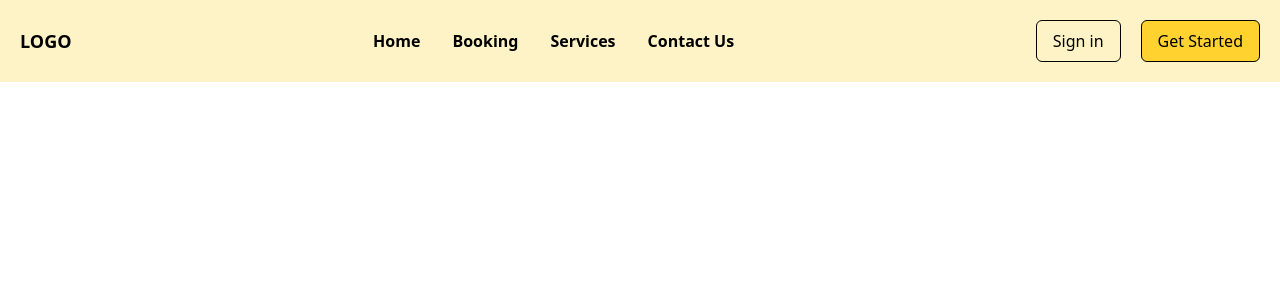
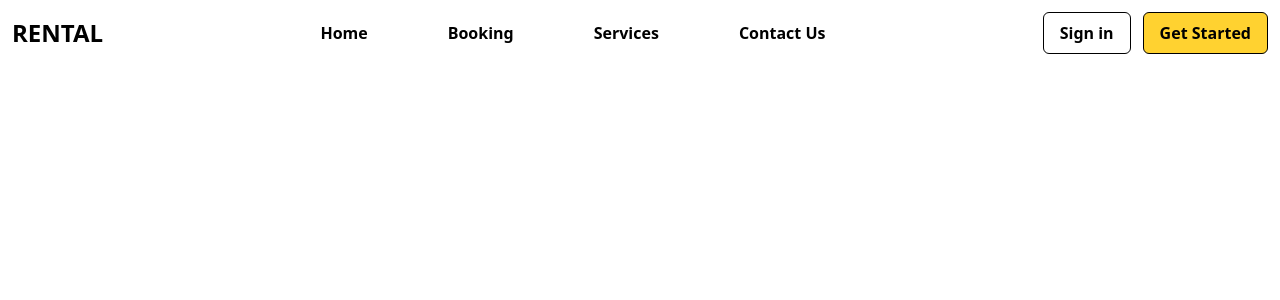
Before and after one commit to MaskINB/Car-Rental-web, a Next.js app: page / in a window 1280 px wide. Shown: the top 300 px of the page. Built offline with nearby package versions, Linux system fonts and the light colour scheme.

Commit message:
final navbar

```diff
--- a/src/app/components/navbar/navbar.jsx
+++ b/src/app/components/navbar/navbar.jsx
@@ -4,7 +4,7 @@ import React from 'react';
 // JSON Navigation Data
 const navData = {
   logo: {
-    text: "LOGO",
+    text: "RENTAL",
     url: "/"
   },
   navigation: [
@@ -21,14 +21,14 @@ const navData = {
 
 const Navbar = () => {
   return (
-    <nav className="flex items-center justify-between bg-amber-100 p-5">
+    <nav className="flex items-center justify-between p-3">
       {/* Logo (Left) */}
-      <h1 className="font-bold text-lg">
+      <h1 className="font-bold text-2xl">
         <Link href={navData.logo.url}>{navData.logo.text}</Link>
       </h1>
 
       {/* Navigation Links (Center) */}
-      <ul className="flex gap-8 text-base font-semibold">
+      <ul className="flex gap-20 text-base font-bold">
         {navData.navigation.map((item, index) => (
           <li key={index}>
             <Link href={item.url} className="hover:text-amber-600 transition">
@@ -39,7 +39,7 @@ const Navbar = () => {
       </ul>
 
       {/* Auth Buttons (Right) */}
-      <div className="flex gap-5">
+      <div className="flex gap-3 font-bold">
         {navData.auth.map((item, index) => (
           <Link
             key={index}
```
